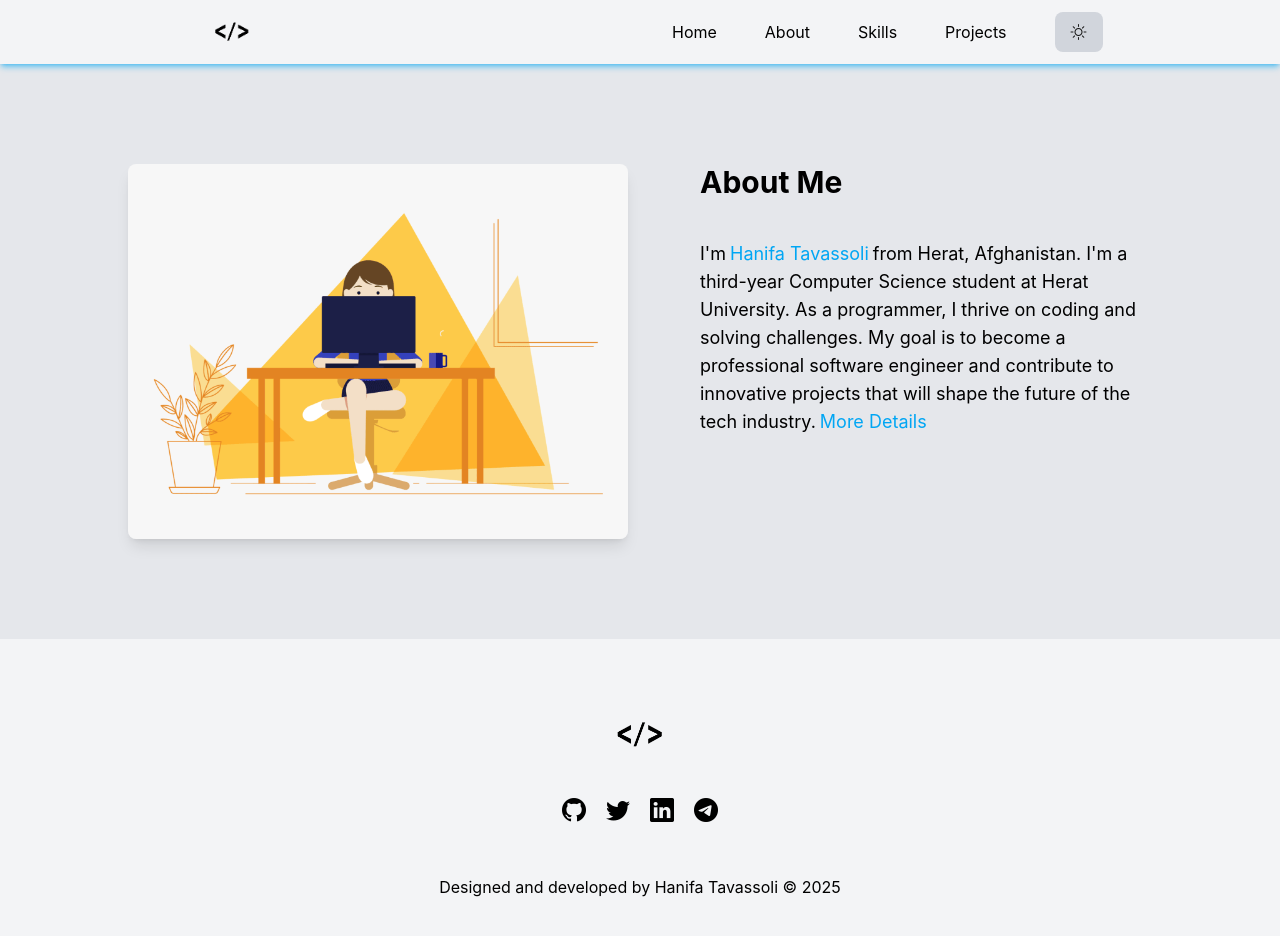
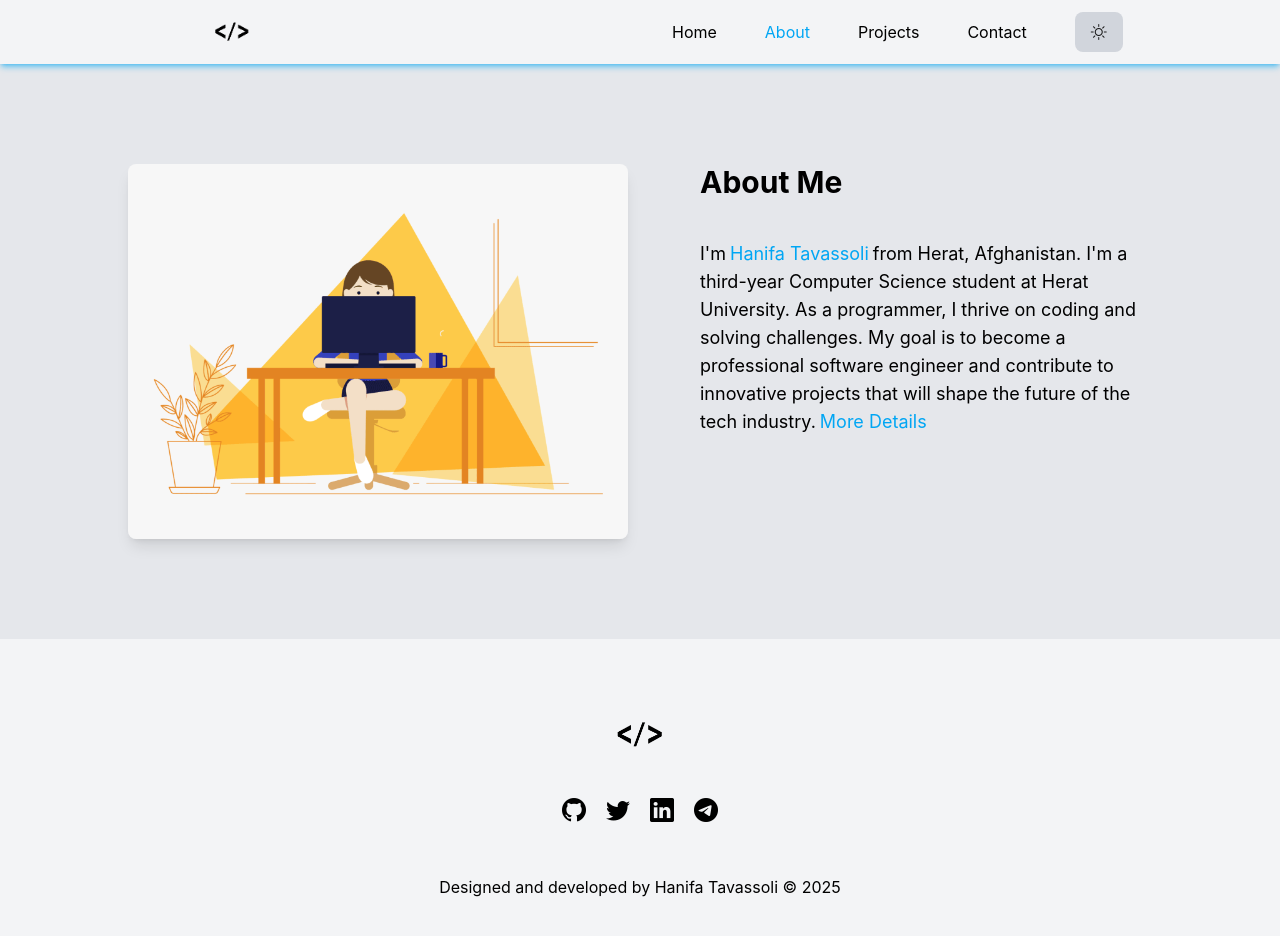
Before and after one commit to HanifaTavassoli/Portfolio-2, a React (Vite) app: page /about in a window 1280 px wide. Shown: the top 936 px of the page. Built offline with nearby package versions, Linux system fonts and the light colour scheme.

Commit message:
convert the menu link to navlink

```diff
--- a/src/components/Navbar.jsx
+++ b/src/components/Navbar.jsx
@@ -1,7 +1,7 @@
 import darkLogo from "../assets/img/dark_logo.png";
 import lightLogo from "../assets/img/light_logo.png";
 import { useState } from "react";
-
+import { NavLink } from "react-router-dom";
 function Navbar({ isDark, toggleTheme }) {
   const [openMenu, setOpenMenu] = useState(false);
 
@@ -20,36 +20,57 @@ function Navbar({ isDark, toggleTheme }) {
         aria-label="Global"
       >
         <div className="hidden lg:flex">
-          <a href="#">
+          <NavLink to="/">
             <span className="sr-only">Hanifa Tavassoli</span>
             <img
               src={isDark ? darkLogo : lightLogo}
               alt="logo"
               className="h-12 w-auto"
             />
-          </a>
+          </NavLink>
         </div>
         <div className="hidden lg:flex w-100">
           <ul className="flex items-center justify-around w-full lg:gap-x-12">
             <li>
-              <a href="#hero-section" className="hover:text-sky-500">
+              <NavLink
+                to="/"
+                className={({ isActive }) =>
+                  `hover:text-sky-500 ${isActive ? "text-sky-500" : ""}`
+                }
+              >
                 Home
-              </a>
+              </NavLink>
             </li>
             <li>
-              <a href="#about-section" className="hover:text-sky-500">
+              <NavLink
+                to="/about"
+                className={({ isActive }) =>
+                  `hover:text-sky-500 ${isActive ? "text-sky-500" : ""}`
+                }
+              >
                 About
-              </a>
+              </NavLink>
+            </li>
+
+            <li>
+              <NavLink
+                to="/projects"
+                className={({ isActive }) =>
+                  `hover:text-sky-500 ${isActive ? "text-sky-500" : ""}`
+                }
+              >
+                Projects
+              </NavLink>
             </li>
             <li>
-              <a href="#skills-section" className="hover:text-sky-500">
-                Skills
-              </a>
-            </li>
-            <li>
-              <a href="#projects-section" className="hover:text-sky-500">
-                Projects
-              </a>
+              <NavLink
+                to="/contact"
+                className={({ isActive }) =>
+                  `hover:text-sky-500 ${isActive ? "text-sky-500" : ""}`
+                }
+              >
+                Contact
+              </NavLink>
             </li>
             <li>
               <button
@@ -67,14 +88,14 @@ function Navbar({ isDark, toggleTheme }) {
         </div>
         {/* <!-- Mobile menu toggle button --> */}
         <div className="flex items-center w-full px-4 py-2 lg:hidden bg-gray-100/50 text-black dark:bg-neutral-900/50 dark:text-white fixed top-0 justify-between">
-          <a href="#">
+          <NavLink to="/">
             <span className="sr-only">Hanifa Tavassoli</span>
             <img
               src={isDark ? darkLogo : lightLogo}
               alt="logo"
               className="h-12 w-auto"
             />
-          </a>
+          </NavLink>
           <button
             id="open-menu"
             type="button"
@@ -109,14 +130,14 @@ function Navbar({ isDark, toggleTheme }) {
         aria-modal="true"
       >
         <div className="flex justify-between items-center p-6">
-          <a href="#">
+          <NavLink to="/">
             <span className="sr-only">Hanifa Tavassoli</span>
             <img
               src={isDark ? darkLogo : lightLogo}
               alt="logo"
               className="h-12 w-auto"
             />
-          </a>
+          </NavLink>
           <button
             id="close-menu"
             type="button"
@@ -142,40 +163,46 @@ function Navbar({ isDark, toggleTheme }) {
 
         <ul className="flex flex-col items-start gap-y-6 px-6">
           <li>
-            <a
-              href="#hero-section"
+            <NavLink
+              to="/"
               onClick={() => handleMenuClick("hero-section")}
-              className="hover:text-sky-500"
+              className={({ isActive }) =>
+                `hover:text-sky-500 ${isActive ? "text-sky-500" : ""}`
+              }
             >
               Home
-            </a>
+            </NavLink>
           </li>
           <li>
-            <a
-              href="#about-section"
+            <NavLink
+              to="/about"
               onClick={() => handleMenuClick("about-section")}
-              className="hover:text-sky-500"
+              className={({ isActive }) =>
+                `hover:text-sky-500 ${isActive ? "text-sky-500" : ""}`
+              }
             >
               About
-            </a>
+            </NavLink>
           </li>
           <li>
-            <a
-              href="#skills-section"
-              onClick={() => handleMenuClick("skills-section")}
-              className="hover:text-sky-500"
-            >
-              Skills
-            </a>
-          </li>
-          <li>
-            <a
-              href="#projects-section"
+            <NavLink
+              to="/projects"
               onClick={() => handleMenuClick("projects-section")}
               className="hover:text-sky-500"
             >
               Projects
-            </a>
+            </NavLink>
+          </li>
+          <li>
+            <NavLink
+              to="/contact"
+              onClick={() => handleMenuClick("skills-section")}
+              className={({ isActive }) =>
+                `hover:text-sky-500 ${isActive ? "text-sky-500" : ""}`
+              }
+            >
+              Contact
+            </NavLink>
           </li>
           <li>
             <button
```
